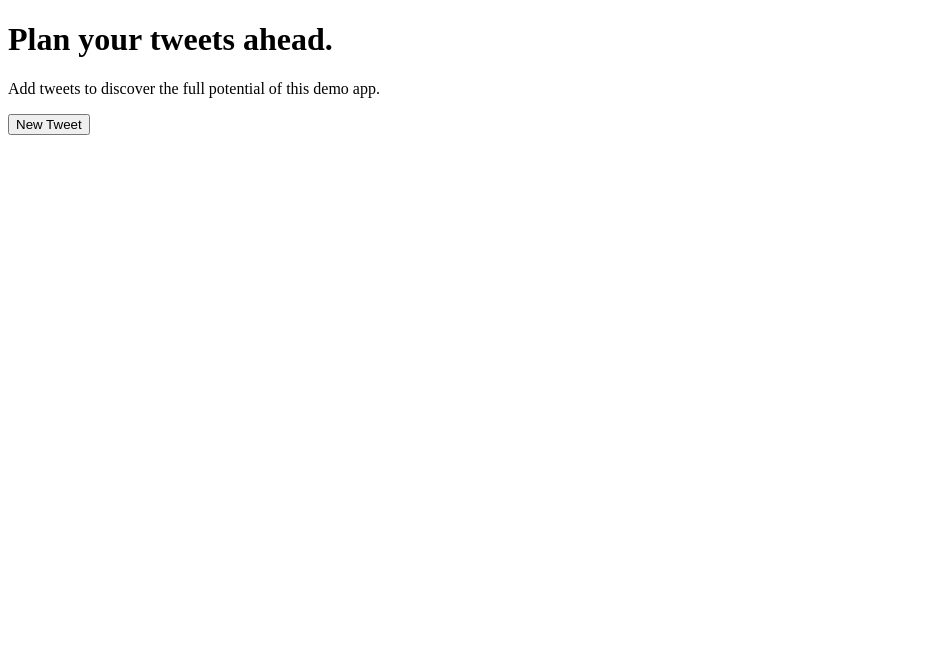
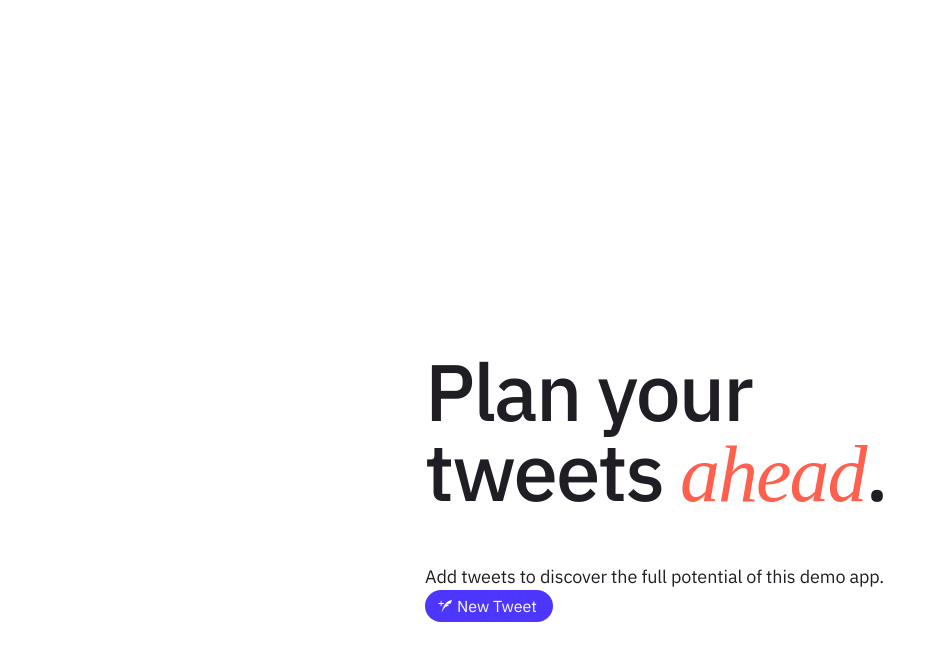
Before and after one commit to GrahamTCreighton/uiuxtest, a React (Create React App) app: page / in a window 1280 px wide. Shown: the top 660 px of the page, without its empty margins (0-938 px from the left). Built offline with nearby package versions, Linux system fonts and the light colour scheme.

Commit message:
Components Created, Empty list needs padding fix

```diff
--- a/public/index.html
+++ b/public/index.html
@@ -4,6 +4,18 @@
     <meta charset="utf-8" />
     <meta name="viewport" content="width=device-width, initial-scale=1" />
     <title>Twitter Scheduler</title>
+    <link rel="preconnect" href="https://fonts.googleapis.com" />
+    <link rel="preconnect" href="https://fonts.gstatic.com" crossorigin />
+    <link
+      href="https://fonts.googleapis.com/css2?family=IBM+Plex+Sans:ital,wght@0,400;0,500;0,600;1,400&display=swap"
+      rel="stylesheet"
+    />
+    <link rel="preconnect" href="https://fonts.googleapis.com" />
+    <link rel="preconnect" href="https://fonts.gstatic.com" crossorigin />
+    <link
+      href="https://fonts.googleapis.com/css2?family=IBM+Plex+Sans:ital,wght@0,400;0,500;0,600;1,400&display=swap"
+      rel="stylesheet"
+    />
   </head>
   <body>
     <noscript>You need to enable JavaScript to run this app.</noscript>
--- a/src/common/texts.js
+++ b/src/common/texts.js
@@ -1,6 +1,7 @@
 // Edited texts to match given user interface
 const english = {
-  "empty-list-title": "Plan your tweets ahead.",
+  "empty-list-title":
+    'Plan your tweets <span style="color:#FE604D; font-style: italic; font-family: IBM Plex Serif;">ahead</span>.',
   "add-message": "New Tweet",
   "empty-list-description":
     "Add tweets to discover the full potential of this demo app.",
--- a/src/components/Button.jsx
+++ b/src/components/Button.jsx
@@ -7,7 +7,7 @@ import brandPalette from "common/colors/brandColors";
 export const Button = ({ theme, size, ...props }) => {
   const mainCss = {
     fontFamily: "IBM Plex Sans",
-    fontWeight: 500,
+    fontWeight: 400,
     justifyContent: "center",
     alignItems: "center",
     border: "0px",
--- a/src/components/TypographyContent.jsx
+++ b/src/components/TypographyContent.jsx
@@ -1,16 +1,12 @@
 /** @jsxImportSource @emotion/react */
 import PropTypes from "prop-types";
 import brandPalette from "common/colors/brandColors";
-import { jsx } from "@emotion/react";
 /**
  * Primary UI component for user interaction
  */
 export const Content = ({ size, as, ...props }) => {
   const mainCss = {
     fontFamily: "IBM Plex Sans",
-    justifyContent: "center",
-    alignItems: "center",
-    display: "flex",
     color: brandPalette.dark,
   };
 
@@ -36,11 +32,8 @@ export const Content = ({ size, as, ...props }) => {
       letterSpacing: "0.1px",
     },
   };
-
-  return jsx(as ?? "p", {
-    css: [mainCss, cssSizes[size]],
-    ...props,
-  });
+  const As = as;
+  return <As css={[mainCss, cssSizes[size]]} {...props} />;
 };
 
 Content.propTypes = {
@@ -50,10 +43,10 @@ Content.propTypes = {
     "bodyMedium",
     "bodySemiBold",
   ]),
-  as: PropTypes.string,
+  as: PropTypes.oneOf(["div", "span", "p"]),
 };
 
 Content.defaultProps = {
   size: "subheader",
-  as: "Sample",
+  as: "p",
 };
--- a/src/components/TypographyHeaders.jsx
+++ b/src/components/TypographyHeaders.jsx
@@ -4,12 +4,9 @@ import brandPalette from "common/colors/brandColors";
 /**
  * Primary UI component for user interaction
  */
-export const Header = ({ size, ...props }) => {
+export const Header = ({ size, as, ...props }) => {
   const mainCss = {
     fontFamily: "IBM Plex Sans",
-    justifyContent: "center",
-    alignItems: "center",
-    display: "flex",
     color: brandPalette.dark,
   };
 
@@ -35,24 +32,28 @@ export const Header = ({ size, ...props }) => {
       letterSpacing: "-0.5px",
     },
     HighlightH1: {
+      fontFamily: "IBM Plex Serif",
       fontStyle: "italic",
       fontWeight: "400",
       fontSize: "80px",
       letterSpacing: "-2px",
     },
     HighlightH2: {
+      fontFamily: "IBM Plex Serif",
       fontStyle: "italic",
       fontWeight: "400",
       fontSize: "64px",
       letterSpacing: "-1.5px",
     },
     HighlightH3: {
+      fontFamily: "IBM Plex Serif",
       fontStyle: "italic",
       fontWeight: "400",
       fontSize: "48px",
       letterSpacing: "-1px",
     },
     HighlightH4: {
+      fontFamily: "IBM Plex Serif",
       fontStyle: "italic",
       fontWeight: "400",
       fontSize: "32px",
@@ -60,7 +61,8 @@ export const Header = ({ size, ...props }) => {
     },
   };
 
-  return <header css={[mainCss, cssSizes[size]]} {...props} />;
+  const As = as ?? "h1";
+  return <As css={[mainCss, cssSizes[size]]} {...props} />;
 };
 
 Header.propTypes = {
@@ -74,8 +76,10 @@ Header.propTypes = {
     "HighlightH3",
     "HighlightH4",
   ]),
+  as: PropTypes.oneOf(["h1", "h2", "h3", "h4"]),
 };
 
 Header.defaultProps = {
   size: "H1",
+  as: "h1",
 };
--- a/src/views/listView/emptyList/emptyList.js
+++ b/src/views/listView/emptyList/emptyList.js
@@ -1,24 +1,100 @@
+/** @jsxImportSource @emotion/react */
 import texts from "../../../common/texts.js";
 import { Fragment, useContext } from "react";
 import { StateContext } from "../../../common/StateContext.js";
 import actions from "../../../common/actions";
+import { Button } from "components/Button.jsx";
+import { Content } from "components/TypographyContent.jsx";
+import { Header } from "components/TypographyHeaders.jsx";
+import { Tweets } from "common/icons/index.jsx";
 
 export default function EmptyList() {
   const { dispatch } = useContext(StateContext);
   return (
     <Fragment>
-      <div >
+      <div
+        css={{
+          width: "590px",
+          height: "314px",
+          top: "297px",
+          left: "425px",
+          padding: "16px,24px,24px,24px",
+          gap: "16px",
+          display: "flex",
+          felxDirection: "column",
+          alignItems: "flex-start",
+          position: "absolute",
+        }}
+      >
         <div>
-          <h1>{texts["empty-list-title"]}</h1>
-          <p>{texts["empty-list-description"]}</p>
-        </div>
-        <div>
-          <button
-            data-testid="add-message"
-            onClick={() => dispatch({ type: actions.OPEN_MESSAGE_MODAL })}
+          <Header
+            as="h1"
+            size="H1"
+            dangerouslySetInnerHTML={{ __html: texts["empty-list-title"] }}
+            css={{
+              top: "16px",
+              left: "24px",
+              width: "542px",
+              height: "160px",
+              lineHeight: "80px",
+              flex: "none",
+              order: "0",
+              alignSelf: "stretch",
+              flexGrow: "0",
+            }}
+          />
+          <div
+            css={{
+              top: "192px",
+              left: "24px",
+              gap: "32px",
+              display: "flex",
+              flexDirection: "column",
+              alignItems: "flex-start",
+              padding: "0px",
+              width: "542px",
+              Height: "98px",
+              flex: "none",
+              order: "1",
+              alignSelf: "stretch",
+              flexGrow: "0",
+            }}
           >
-            {texts["add-message"]}
-          </button>
+            <Content
+              as="div"
+              size="subheader"
+              css={{
+                width: "542px",
+                height: "26px",
+                lineHeight: "26px",
+                flex: "none",
+                order: "0",
+                alignSelf: "stretch",
+                flexGrow: "0",
+              }}
+            >
+              {texts["empty-list-description"]}
+            </Content>
+          </div>
+          <div>
+            <Button
+              css={{
+                top: "58px",
+                display: "flex",
+                flexDirection: "row",
+                alignItems: "flex-start",
+                borderRadius: "45px",
+                flex: "none",
+                order: "1",
+                flexGrow: "0",
+              }}
+              data-testid="add-message"
+              onClick={() => dispatch({ type: actions.OPEN_MESSAGE_MODAL })}
+            >
+              <Tweets />
+              {texts["add-message"]}
+            </Button>
+          </div>
         </div>
       </div>
     </Fragment>
--- a/src/views/messageView/messageModal/messageModal.js
+++ b/src/views/messageView/messageModal/messageModal.js
@@ -4,6 +4,10 @@ import CONSTANTS from "../../../common/constants.js";
 import texts from "../../../common/texts.js";
 import actions from "../../../common/actions.js";
 import moment from "moment";
+import { Content } from "components/TypographyContent.jsx";
+import { IconButton } from "components/IconButton.jsx";
+import { InputForm } from "components/Input.jsx";
+import { Button } from "components/Button.jsx";
 
 export default function MessageModal() {
   const { state, dispatch } = useContext(StateContext); //added state parameter to context
@@ -74,13 +78,19 @@ export default function MessageModal() {
       <div data-testid="dialog-background" onClick={closeMessageModal}></div>
       <dialog open>
         <div>
-          <h3>{texts["message-modal-title"]}</h3>
-          <button data-testid="close-button" onClick={closeMessageModal}>
+          <Content as="div" size="bodyMedium">
+            {texts["message-modal-title"]}
+          </Content>
+          <IconButton
+            iconName="Close"
+            data-testid="close-button"
+            onClick={closeMessageModal}
+          >
             {texts["close"]}
-          </button>
+          </IconButton>
         </div>
         <div>
-          <textarea
+          <InputForm
             type="text"
             name="message"
             value={message}
@@ -90,17 +100,21 @@ export default function MessageModal() {
           />
         </div>
         <div data-error={charactersLeft < 0}>
-          <p>{charactersLeft}</p>
+          <Content as="p" size="subheader">
+            {charactersLeft}
+          </Content>
         </div>
         <div>
           <div>
-            <h4>{texts["message-modal-schedule"]}</h4>
+            <Content as="p" size="subheader">
+              {texts["message-modal-schedule"]}
+            </Content>
             <p>{`Timezone: ${
               Intl.DateTimeFormat().resolvedOptions().timeZone
             }`}</p>
           </div>
           <div>
-            <input
+            <InputForm
               type="date"
               name="date"
               data-error={dateTimeValidationError}
@@ -109,7 +123,7 @@ export default function MessageModal() {
               min={moment().format(CONSTANTS.DATEHTMLFORMAT)}
               onChange={handleInputChange}
             />
-            <input
+            <InputForm
               type="time"
               name="time"
               data-error={dateTimeValidationError}
@@ -132,14 +146,14 @@ export default function MessageModal() {
           >
             {texts["cancel"]}
           </button>
-          <button
+          <Button
             disabled={validationError}
             type="save"
             data-testid="message-modal-save"
             onClick={saveMessage}
           >
             {texts["save"]}
-          </button>
+          </Button>
         </div>
       </dialog>
     </Fragment>
```
Also changed, not shown: 1 other file (tests, documents, lock files or other folders).
